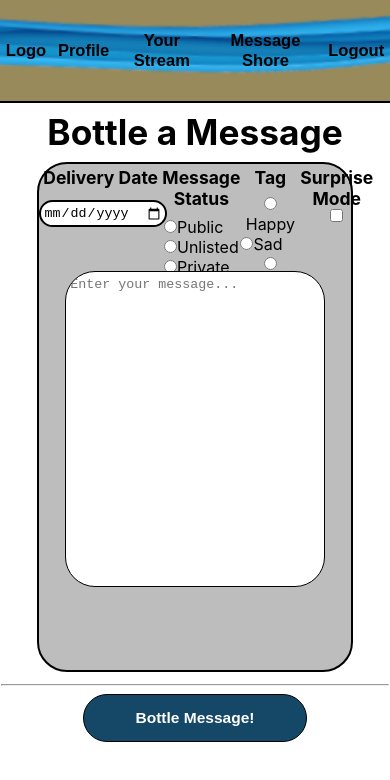
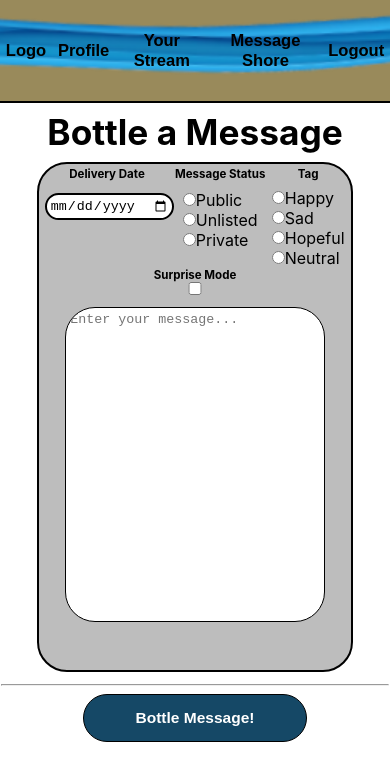
Before and after one commit to DannyHayek/time-capsule-client, a React (Create React App) app: page /bottleMessage in a window 390 px wide. Shown: the top 780 px of the page. Built offline with nearby package versions, Linux system fonts and the light colour scheme.

Commit message:
Improved responsiveness of bottle message page

```diff
--- a/src/pages/BottleMessage/BottleMessage.css
+++ b/src/pages/BottleMessage/BottleMessage.css
@@ -68,3 +68,19 @@
 .status-label-buttons {
     align-items: center;
 }
+
+@media (max-width:700px) {
+    .bottle-message-label {
+        font-size: calc(10px + 0.390625vw);
+        margin-bottom: 10%;
+        font-weight: bold;
+    }
+}
+
+@media (max-width:500px) {
+    .bottle-message-details {
+        width: 100%;
+        height: fit-content;
+        flex-wrap: wrap;
+    }
+}
```
